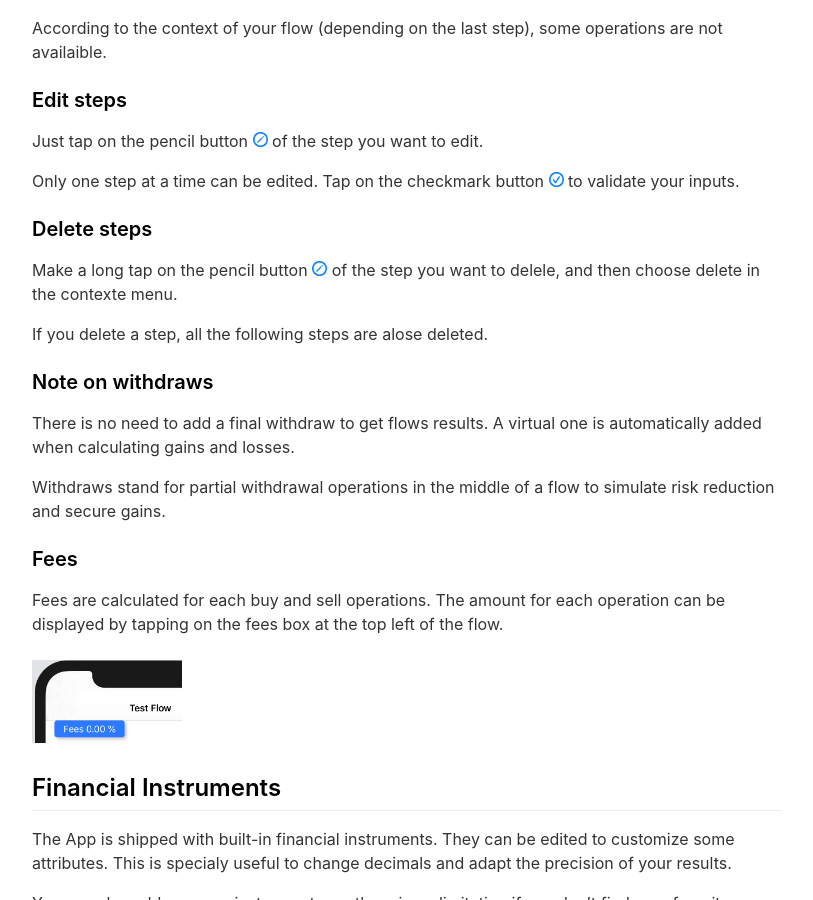
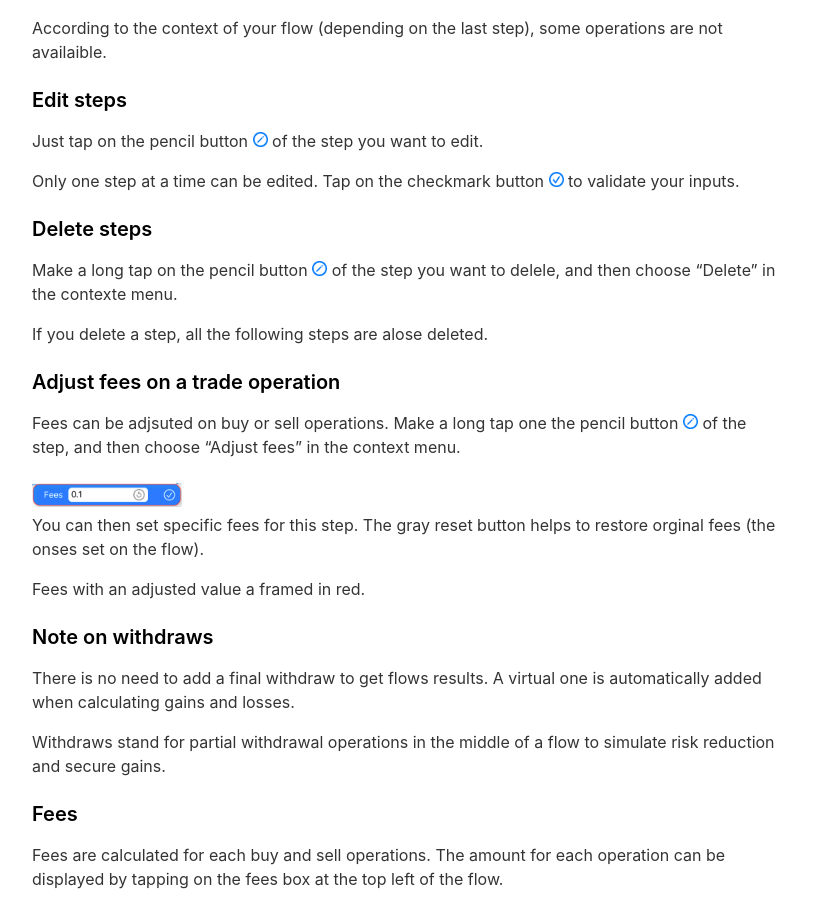
Before and after one commit to TradingFlowApp/TradingFlowApp.github.io, a Jekyll site: the page built from _pages/help.md, in a window 1280 px wide and 900 px high, scrolled down 1237 px. Shown: the whole window, without its empty margins (233-1046 px from the left). Built offline with Jekyll 4.4.1, drawn with Linux system fonts in a browser that asks for light colours; nearby versions of some CDN libraries.

Commit message:
step fees added in help page

```diff
--- a/_pages/help.md
+++ b/_pages/help.md
@@ -48,9 +48,18 @@ Just tap on the pencil button <img src="/assets/editStep.png" width="2%"> of the
 Only one step at a time can be edited. Tap on the checkmark button <img src="/assets/checkStep.png" width="2%"> to validate your inputs.
 
 ### Delete steps
-Make a long tap on the pencil button <img src="/assets/editStep.png" width="2%"> of the step you want to delele, and then choose delete in the contexte menu.
+Make a long tap on the pencil button <img src="/assets/editStep.png" width="2%"> of the step you want to delele, and then choose "Delete" in the contexte menu.
 
 If you delete a step, all the following steps are alose deleted.
+
+### Adjust fees on a trade operation
+Fees can be adjsuted on buy or sell operations. Make a long tap one the pencil button  <img src="/assets/editStep.png" width="2%"> of the step, and then choose "Adjust fees" in the context menu.<br>
+<br>
+<img src="/assets/stepFees.png" width="20%">
+<br>
+You can then set specific fees for this step. The gray reset button helps to restore orginal fees (the onses set on the flow).
+
+Fees with an adjusted value a framed in red.
 
 ### Note on withdraws
 There is no need to add a final withdraw to get flows results. A virtual one is automatically added when calculating gains and losses.
```
Also changed, not shown: assets/stepFees.png (added).
